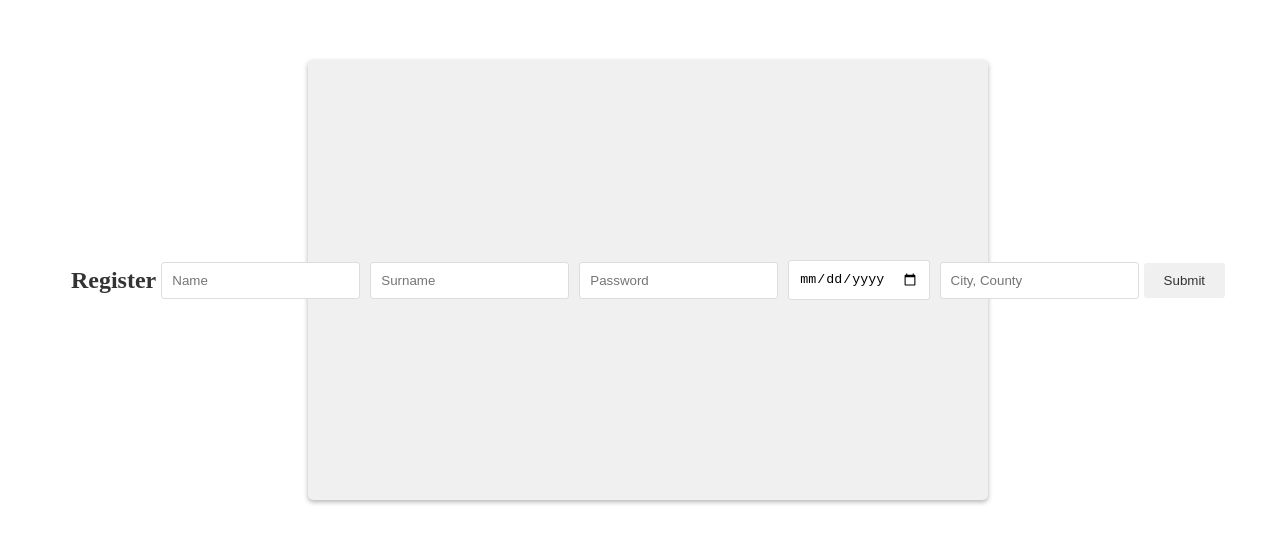
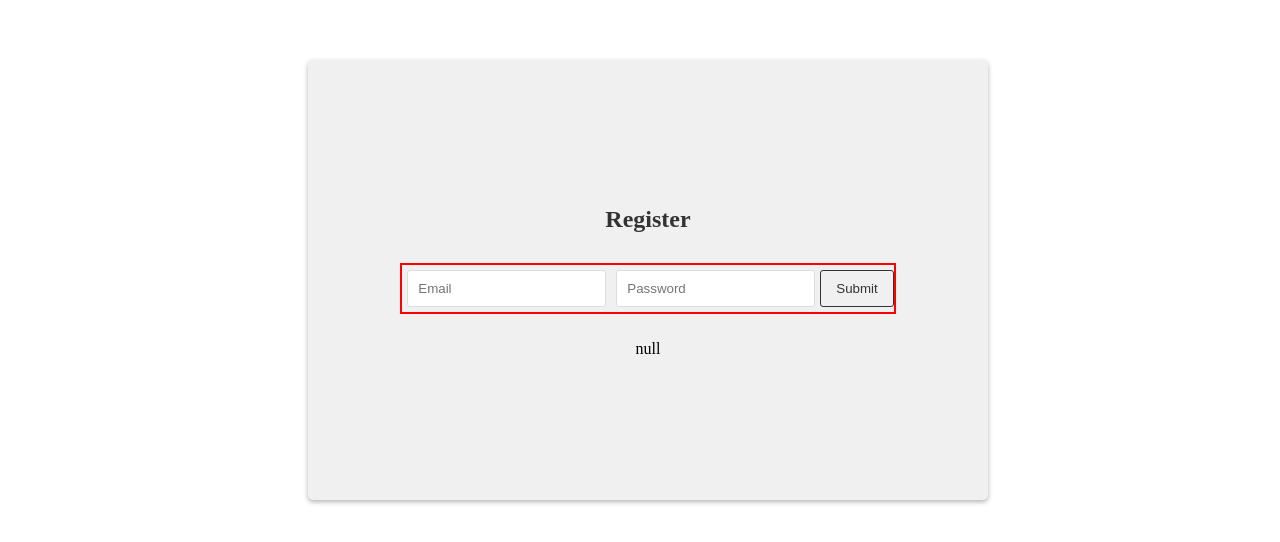
Before and after one commit to dfunani/tree-node, a Next.js app: page /auth/1 in a window 1280 px wide. Shown: the part 128-670 px from the top of the page. Built offline with nearby package versions, Linux system fonts and the light colour scheme; no server answers.

Commit message:
Saving Changes - Registration Page

```diff
--- a/src/app/auth/[access]/auth.module.css
+++ b/src/app/auth/[access]/auth.module.css
@@ -1,11 +1,3 @@
-.main {
-    display: flex;
-    justify-content: center;
-    align-items: center;
-    height: 100vh;
-    width: 100vw;
-  }
-
 .login-container {
   padding: 20px;
   background-color: var(--background);
@@ -16,10 +8,18 @@
   display: flex;
   justify-content: center;
   align-items: center;
+  flex-direction: column;
+  gap: 10px;
+}
+
+.form{
+  border: solid red 2px;
+
 }
 
 .h2 {
   color: var(--content);
+
 }
 
 .input {
@@ -29,11 +29,13 @@
   border-radius: 3px;
 }
 
+
 .button {
   background-color: var(--background);
   color: var(--content);
-    padding: 10px 20px;
-    border: none;
+  padding: 10px 15px;
   border-radius: 3px;
+  border: solid 1px var(--content);
   cursor: pointer;
+
 }
--- a/src/app/auth/[access]/page.tsx
+++ b/src/app/auth/[access]/page.tsx
@@ -1,12 +1,10 @@
 // "use client"
 
-import { useParams } from "next/navigation";
 import Login from "./login";
 import Register from "./register";
 import "@/src/app/globals.css"
 
 export default async function Authentication({params}) {
-  // let params = await useParams();
   console.log(await params)
 
   return <div className="main">{(await params).access === "login" ? <Login/> : <Register/>}</div>
--- a/src/app/auth/[access]/register.tsx
+++ b/src/app/auth/[access]/register.tsx
@@ -9,48 +9,94 @@ type Regsitration = {
   name: string;
   surname: string;
   dob: string;
-  location: string;
+  city: string;
+  country: string;
 };
 export function Register() {
   const router = useRouter();
+  const [submit, setSubmit] = useState<boolean>(false);
+  const [error, setError] = useState<string | null>("null");
   const [registration, setRegistration] = useState<Regsitration>({
-    username: "",
+    email: "",
     password: "",
+    name: "",
+    surname: "",
     dob: "",
-    location: "",
+    city: "",
+    country: "",
   });
 
+  function handleSubmit() {
+    if (registration.email && registration.password) setSubmit(true);
+    else setError("Please Provide Valid Email and Password.");
+  }
+
   function handleUpdateRegistration(key: string, value: string) {
-    setRegistration((prevRegistration) => {
+    setRegistration((prevRegistration: Regsitration) => {
       return { ...prevRegistration, [key]: value };
     });
   }
-  async function handleSubmit() {
+  async function handleRegistration() {
     let response = await fetch("/api/auth", {
       method: "POST",
-      body: JSON.stringify({
-        username: "usernames",
-        password: "password1",
-        dob: "dob",
-        location: "locations",
-      }),
+      body: JSON.stringify(registration),
     });
     if (response.ok) {
       router.push("/");
     } else router.push("/auth/register");
   }
   return (
-    <div className={styles.main}>
     <div className={styles["login-container"]}>
       <h2 className={styles.h2}>Register</h2>
+      {!submit && (
+        <div className={styles["form"]}>
+          <input
+            className={styles.input}
+            aria-label="Email"
+            type="email"
+            placeholder="Email"
+            value={registration.email}
+            onChange={(event: ChangeEvent) =>
+              handleUpdateRegistration(
+                "email",
+                (event.currentTarget as HTMLInputElement).value
+              )
+            }
+          />
+          <input
+            className={styles.input}
+            aria-label="Password"
+            type="password"
+            placeholder="Password"
+            value={registration.password}
+            onChange={(event: ChangeEvent) =>
+              handleUpdateRegistration(
+                "password",
+                (event.currentTarget as HTMLInputElement).value
+              )
+            }
+          />
+          <button
+            className={styles.button}
+            onClick={() => handleSubmit()}
+            type="button"
+          >
+            Submit
+          </button>
+        </div>
+      )}
+      <p>{error}</p>
+
+      {submit && (
+        <div className={styles["form"]}>
           <input
             className={styles.input}
             aria-label="Name"
-          type="text"
+            type="name"
             placeholder="Name"
             onChange={(event: ChangeEvent) =>
               handleUpdateRegistration(
-              "username",
+                "name",
                 (event.target as HTMLInputElement).value
               )
             }
@@ -62,55 +108,56 @@ export function Register() {
             placeholder="Surname"
             onChange={(event: ChangeEvent) =>
               handleUpdateRegistration(
-              "username",
+                "surname",
                 (event.target as HTMLInputElement).value
               )
             }
           />
           <input
             className={styles.input}
-          aria-label="Password"
-          type="password"
-          placeholder="Password"
+            aria-label="Date of Birth"
+            type="date"
+            placeholder="Date of Birth"
             onChange={(event: ChangeEvent) =>
               handleUpdateRegistration(
-              "username",
+                "dob",
                 (event.target as HTMLInputElement).value
               )
             }
           />
           <input
             className={styles.input}
-          aria-label="dob"
-          type="date"
-          placeholder="Date of Birth"
+            aria-label="City"
+            type="text"
+            placeholder="City"
             onChange={(event: ChangeEvent) =>
               handleUpdateRegistration(
-              "username",
+                "city",
                 (event.target as HTMLInputElement).value
               )
             }
           />
           <input
             className={styles.input}
-          aria-label="Location"
+            aria-label="Country"
             type="text"
-          placeholder="City, County"
+            placeholder="Country"
             onChange={(event: ChangeEvent) =>
               handleUpdateRegistration(
-              "username",
+                "country",
                 (event.target as HTMLInputElement).value
               )
             }
           />
           <button
             className={styles.button}
-          onClick={() => handleSubmit()}
+            onClick={() => handleRegistration()}
             type="button"
           >
             Submit
           </button>
         </div>
+      )}
     </div>
   );
 }
```
Lines whose indentation alone changed are shown as unchanged.
